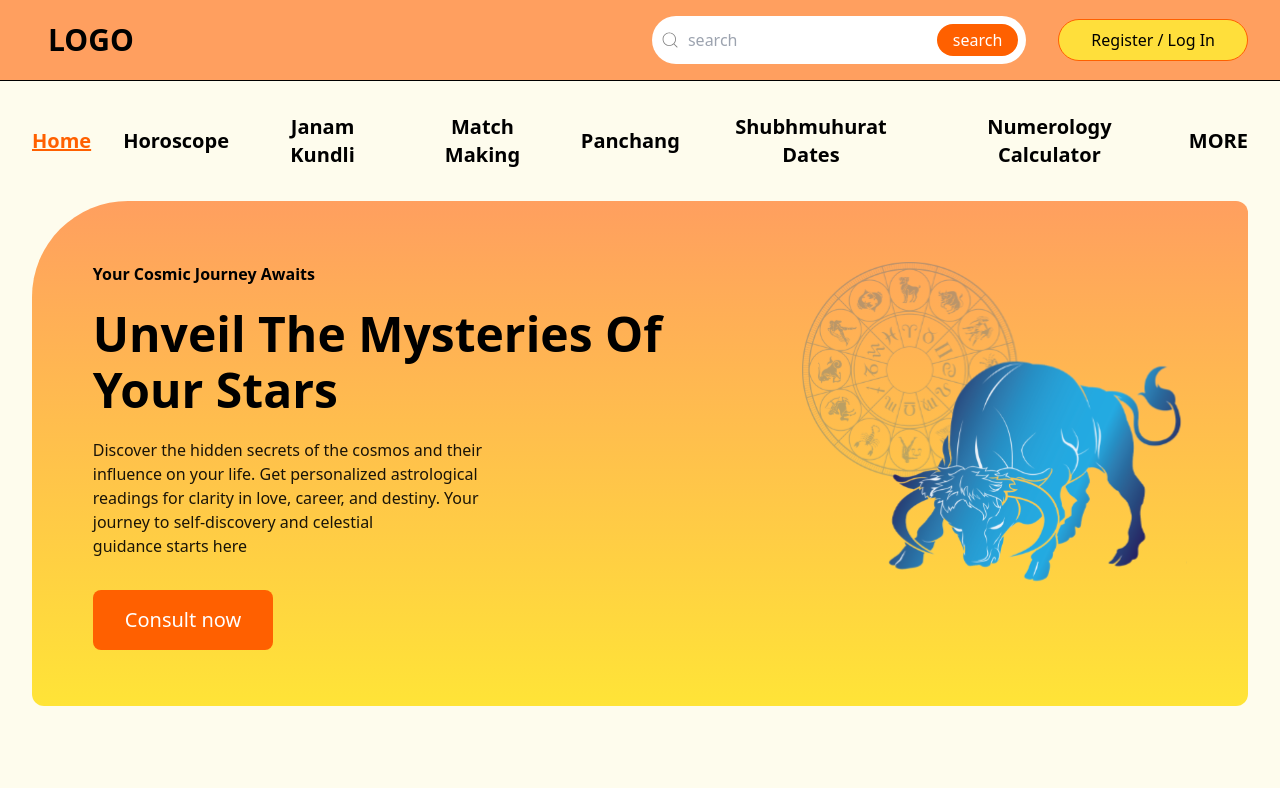
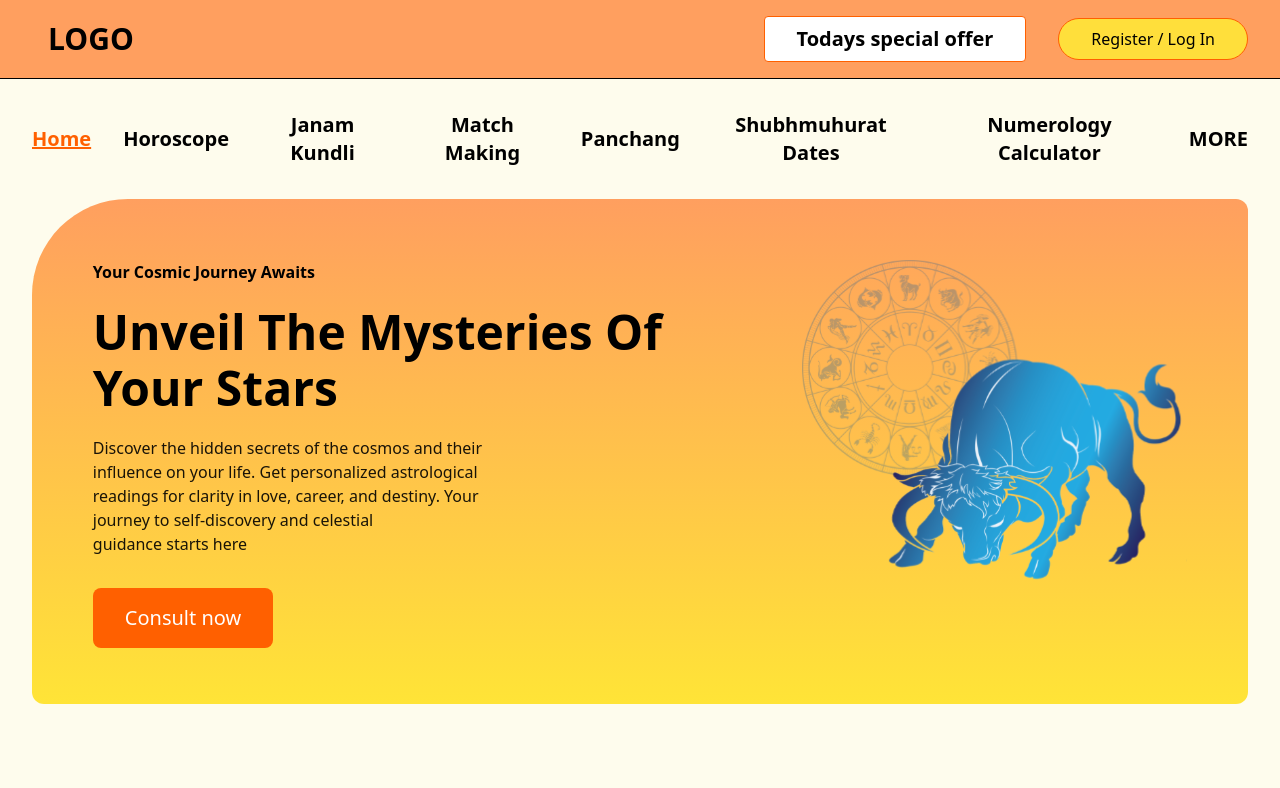
Before and after one commit to Ajay-singh-github/astro, a React (Vite) app: page / in a window 1280 px wide. Shown: the top 788 px of the page. Built offline with nearby package versions, Linux system fonts and the light colour scheme.

Commit message:
add : banner in header

```diff
--- a/src/components/Header/Header.tsx
+++ b/src/components/Header/Header.tsx
@@ -67,16 +67,10 @@ const Header = () => {
           LOGO
         </div>
         <div className="flex gap-3 md:gap-8 items-center w-full justify-end text-xs md:text-base">
-          <div className="rounded-full p-1 md:p-2 flex items-center justify-center md:gap-2 bg-primary-200 w-[8rem] md:w-max">
-            <CiSearch className="md:text-3xl opacity-50" />
-            <input
-              type="text"
-              className="border-none outline-none md:w-full w-1/2"
-              placeholder="search"
-            />
-            <div className="rounded-full p-1 px-2 text-primary-200 md:px-4 md:text-md bg-secondary-100 text-center cursor-pointer">
-              search
-            </div>
+        <div
+            className="p-1 md:p-2 rounded bg-white px-2 md:px-8 border border-secondary-100 cursor-pointer text-xl font-bold"
+          >
+            Todays special offer
           </div>
           {/* <div className="underline cursor-pointer">Register</div> */}
           <div
```
